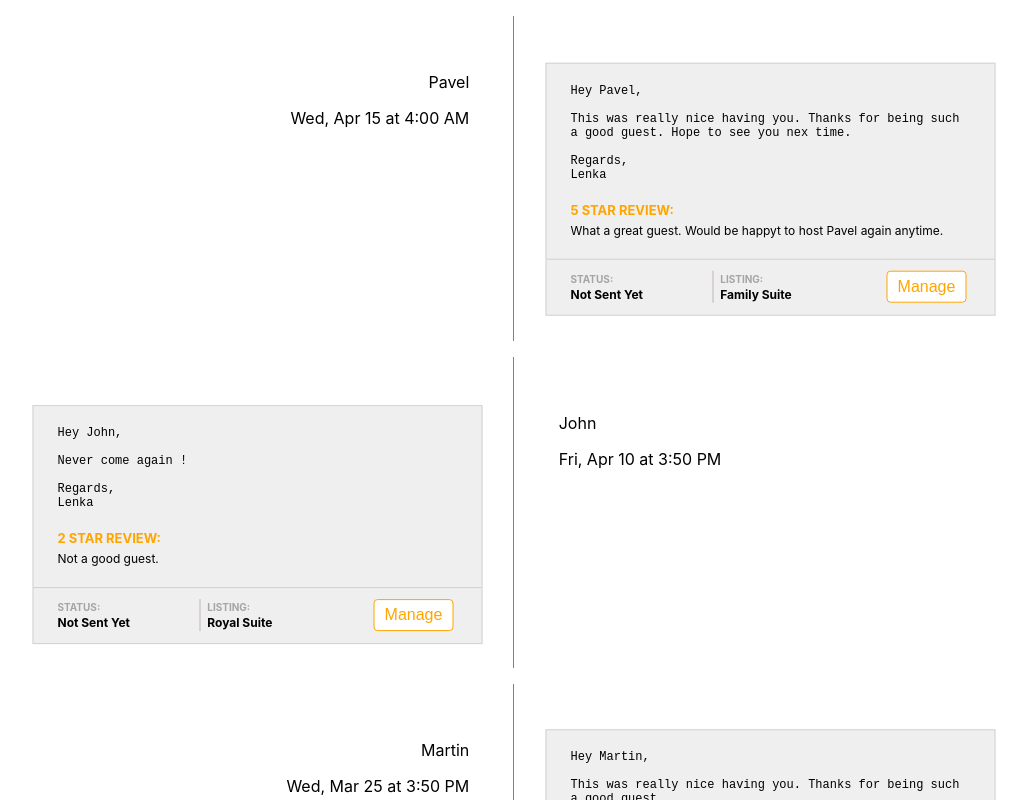
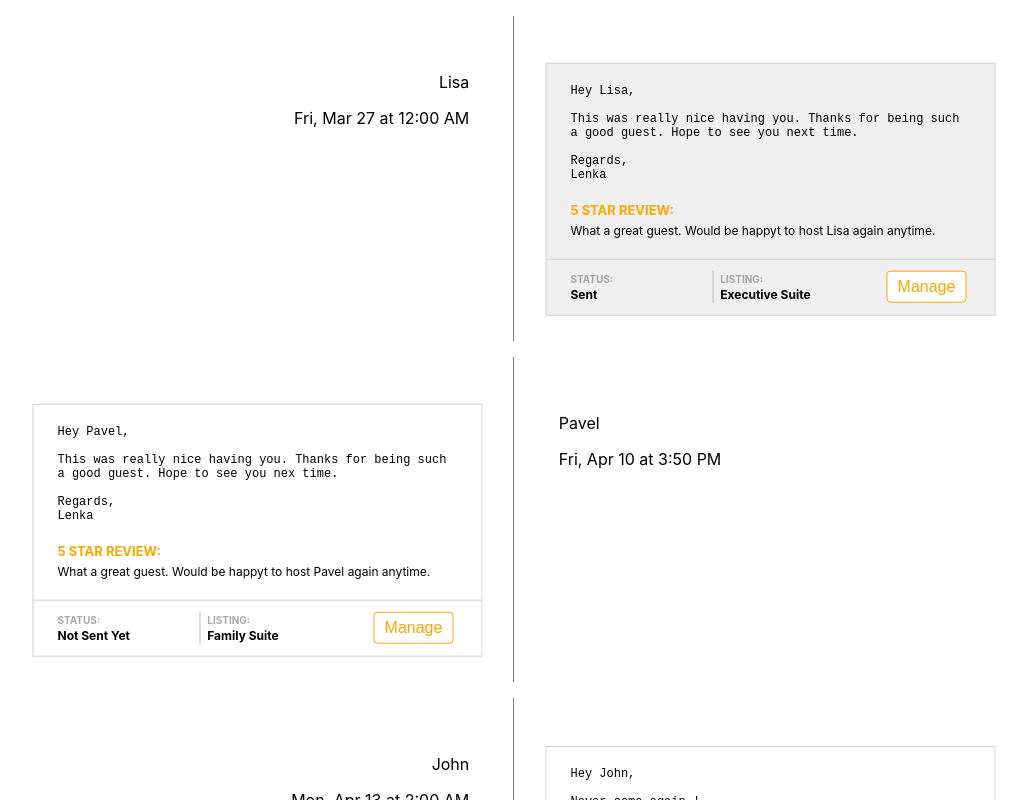
Before and after one commit to srsajjad/hotel-guest-review, a React (Create React App) app: page / in a window 1280 px wide. Shown: the top 800 px of the page, without its empty margins (127-1154 px from the left). Built offline with nearby package versions, Linux system fonts and the light colour scheme.

Commit message:
add sent state

```diff
--- a/src/components/dashboard/Dashboard.js
+++ b/src/components/dashboard/Dashboard.js
@@ -9,7 +9,7 @@ const Dashboard = props => {
     <div>
       {msgReducer
         .slice()
-        .sort((a, b) => Number(b.checkoutDate) - Number(a.checkoutDate))
+        .sort((a, b) => Number(a.checkoutDate) - Number(b.checkoutDate))
         .map((msg, i) => (
           <Skeleton key={i} msg={msg} serial={i} />
         ))}
--- a/src/components/listing/Listing.js
+++ b/src/components/listing/Listing.js
@@ -61,6 +61,8 @@ const Listing = props => {
         variant="outlined"
         color="orange"
         className={`manage-btn ${showSmallPopup && "orange-btn"}`}
+        disabled={!!sent}
+        style={{ cursor: sent ? "not-allowed" : "pointer" }}
       >
         {showSmallPopup && (
           <ul onClick={e => e.stopPropagation()} className="floating-box">
--- a/src/components/msgbox/MsgBox.css
+++ b/src/components/msgbox/MsgBox.css
@@ -4,7 +4,7 @@
   padding-top: 0.5rem;
   width: 400px;
   border: 1px solid #d2d2d2;
-  background: #efeff0;
+  background: white;
   font-size: 12px;
   overflow: hidden;
 }
@@ -12,3 +12,7 @@
 .msg-box pre {
   white-space: pre-line;
 }
+
+.msg-sent {
+  background: #efeff0;
+}
--- a/src/components/msgbox/MsgBox.js
+++ b/src/components/msgbox/MsgBox.js
@@ -14,7 +14,7 @@ const MsgBox = props => {
         transform:
           serial % 2 == 0 ? `translate(7%, -10%)` : `translate(-107%, -10%)`
       }}
-      className="msg-box"
+      className={`msg-box ${sent && "msg-sent"}`}
     >
       <Message message={message} />
       <Review review={review} reviewMsg={reviewMsg} />
--- a/src/data.js
+++ b/src/data.js
@@ -5,7 +5,7 @@ export const data = [
     review: "4",
     reviewMsg:
       "What a great guest. Would be happyt to host Martin again anytime.",
-    checkoutDate: "1585151401",
+    checkoutDate: "1586923200",
     sent: false,
     isDisabled: false,
     listing: "Luxurious Apartmant",
@@ -25,7 +25,7 @@ export const data = [
     review: "5",
     reviewMsg:
       "What a great guest. Would be happyt to host Pavel again anytime.",
-    checkoutDate: "1586923200",
+    checkoutDate: "1586533801",
     sent: false,
     isDisabled: false,
     listing: "Family Suite",
@@ -44,12 +44,31 @@ export const data = [
     listing: "Royal Suite",
     review: "2",
     reviewMsg: "Not a good guest.",
-    checkoutDate: "1586533801",
+    checkoutDate: "1586743200",
     sent: false,
     isDisabled: false,
     message: `Hey John,
 
     Never come again !
+
+    Regards,
+    Lenka
+    `
+  },
+
+  {
+    id: 1,
+    name: "Lisa",
+    review: "5",
+    reviewMsg:
+      "What a great guest. Would be happyt to host Lisa again anytime.",
+    checkoutDate: "1585267200",
+    sent: true,
+    isDisabled: false,
+    listing: "Executive Suite",
+    message: `Hey Lisa,
+
+    This was really nice having you. Thanks for being such a good guest. Hope to see you next time.
 
     Regards,
     Lenka
```
